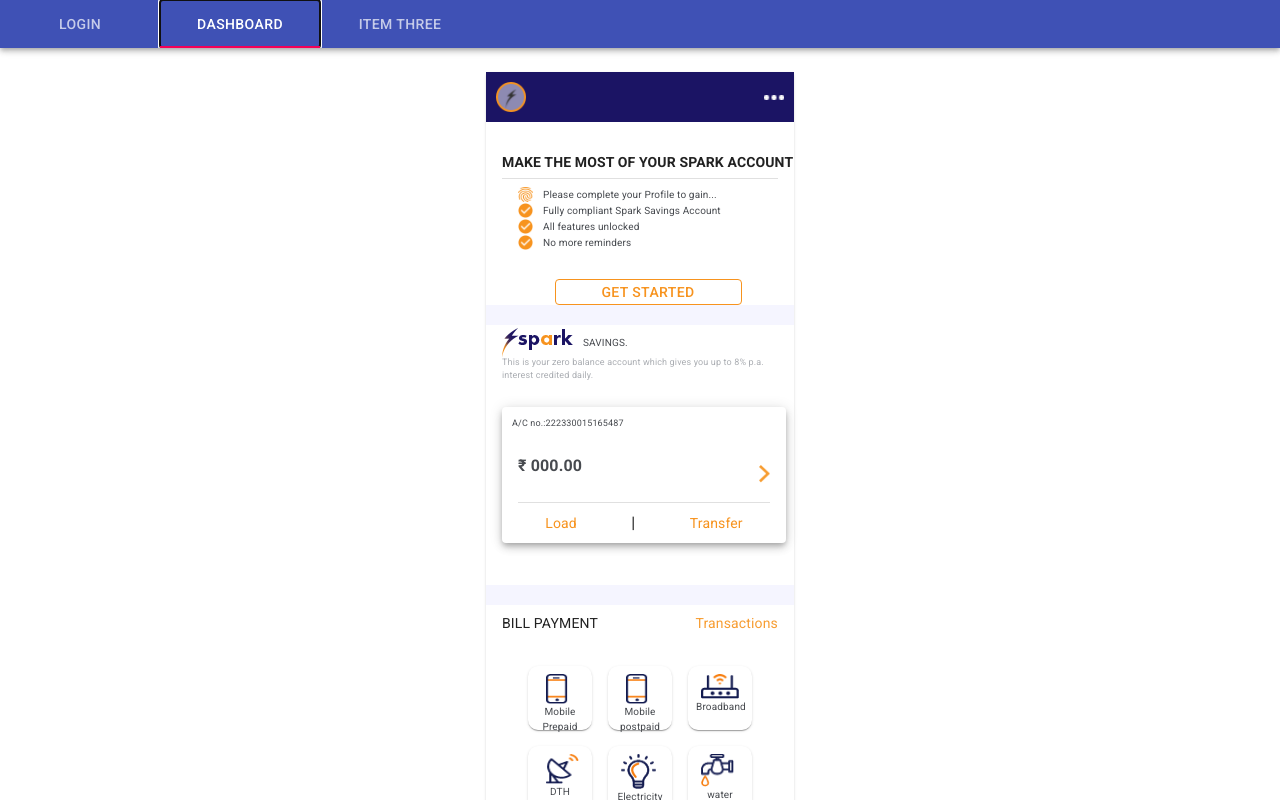
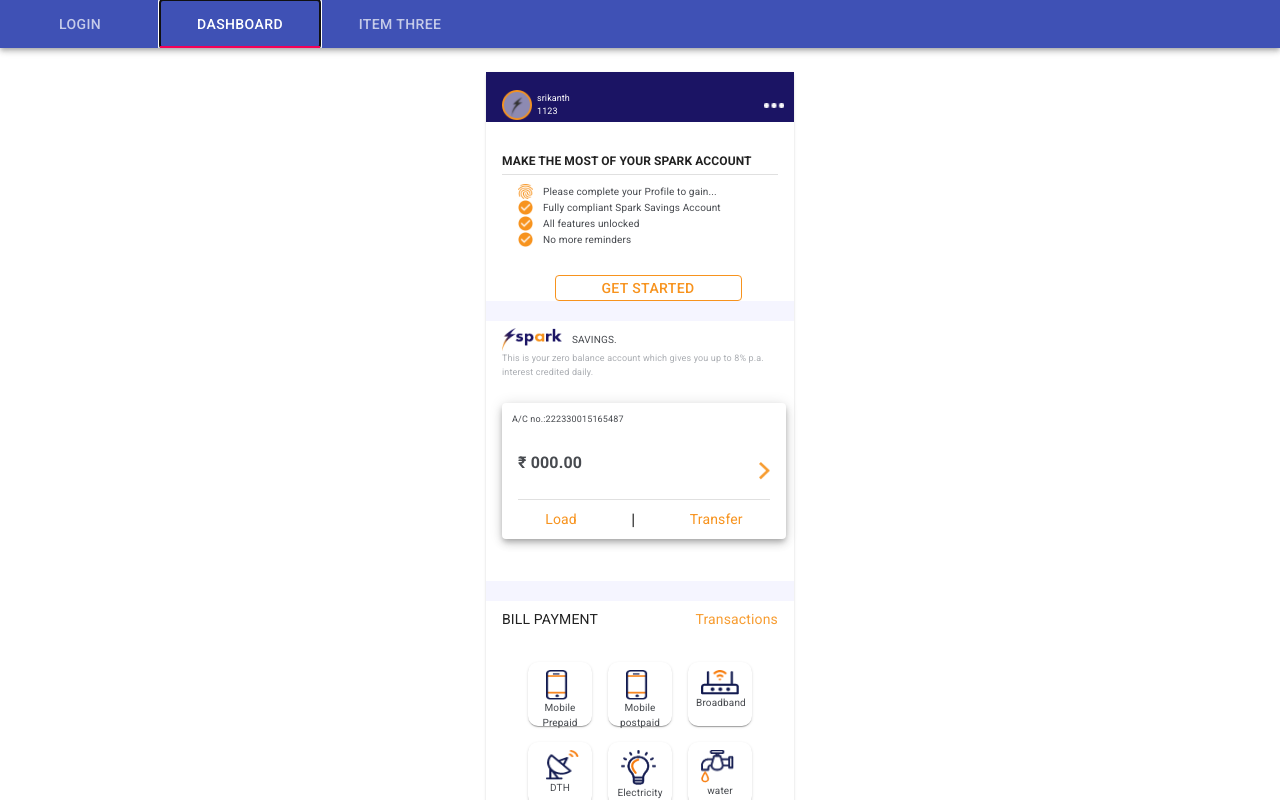
Before and after one commit to Srikanth910/sparkWeb, a React (Create React App) app: page / in a window 1280 px wide. Both pictures are taken after a click on the tab "DASHBOARD". Shown: the top 800 px of the page. Built offline with nearby package versions, Linux system fonts and the light colour scheme.

Commit message:
footer added

```diff
--- /dev/null
+++ b/src/components/Footer.js
@@ -0,0 +1,51 @@
+import React from 'react';
+import { makeStyles } from '@material-ui/core/styles';
+import BottomNavigation from '@material-ui/core/BottomNavigation';
+import BottomNavigationAction from '@material-ui/core/BottomNavigationAction';
+import FolderIcon from '@material-ui/icons/Folder';
+import RestoreIcon from '@material-ui/icons/Restore';
+import FavoriteIcon from '@material-ui/icons/Favorite';
+import LocationOnIcon from '@material-ui/icons/LocationOn';
+import { green } from '@material-ui/core/colors';
+import SvgIcon from '@material-ui/core/SvgIcon';
+import NotificationsIcon from '@material-ui/icons/Notifications';
+
+import SettingsIcon from '@material-ui/icons/Settings';
+const useStyles =makeStyles((theme) => ({
+  root: {
+    width: 300,
+  },
+  root: {
+    '& > svg': {
+      margin: theme.spacing(2),
+    },
+  },
+}));
+
+
+
+function HomeIcon(props) {
+  return (
+    <SvgIcon {...props}>
+      <path d="M10 20v-6h4v6h5v-8h3L12 3 2 12h3v8z" />
+    </SvgIcon>
+  );
+}
+export default function Footer() {
+  const classes = useStyles();
+  const [value, setValue] = React.useState('recents');
+
+  const handleChange = (event, newValue) => {
+    setValue(newValue);
+  };
+
+
+  return (
+    <BottomNavigation value={value} onChange={handleChange} className={classes.root}>
+      <BottomNavigationAction label="Recents" value="Home" icon={<HomeIcon />} />
+      <BottomNavigationAction label="Favorites" value="Notification" icon={<NotificationsIcon />} />
+      <BottomNavigationAction label="Nearby" value="Settings" icon={<SettingsIcon />} />
+
+    </BottomNavigation>
+  );
+}
--- a/src/components/Home.jsx
+++ b/src/components/Home.jsx
@@ -4,6 +4,7 @@
 import { Grid, Card,  Typography, colors, Divider, ListItem, List, Button, Paper } from "@material-ui/core";
 import { makeStyles } from '@material-ui/core/styles';
 import Box from '@material-ui/core/Box';
+import Footer from "./Footer";
 
 const useStyles = makeStyles((theme) => ({
     root: {
@@ -31,7 +32,13 @@
           <div  >
               <div  style={{height:50, backgroundColor:'#1b1464',}}>
              <div   className="d-flex  justify-content-between header" >
-             <img src={process.env.PUBLIC_URL + "/logo.png"} className=" img-fluid"  style={{height:30, width:30, alignSelf: 'center', marginLeft:10 , marginTop:10}}  />
+                 <ListItem>
+             <img src={process.env.PUBLIC_URL + "/logo.png"} className=" img-fluid"  style={{height:30, width:30, alignSelf: 'center', marginTop:10}}  />
+             <div style={{marginLeft:'5px' ,marginTop:'10px'}}>
+                 <Typography style={{fontSize:"9px", color:'#ffffff'}}> srikanth</Typography>
+                 <Typography style={{fontSize:"9px",color:'#ffffff'}}> 1123</Typography>
+             </div>
+             </ListItem>
 
                 <img src={process.env.PUBLIC_URL + "/dots.png"} className=" img-fluid d-flex align-items-end"  style={{height:5, width:20,alignSelf: 'center',  marginRight:10,marginTop:10}}  />
 
@@ -45,7 +52,7 @@
 
               </div>
               <div style={{height:'auto',backgroundColor:'#ffffff' ,marginHorizontal: 32,}}>
-              <Typography gutterBottom  style={{ fontSize:14, fontWeight:'bold' , marginLeft: 16,}}>
+              <Typography gutterBottom  style={{ fontSize:12, fontWeight:'bold' , marginLeft: 16,}}>
               MAKE THE MOST OF YOUR SPARK ACCOUNT
             </Typography>
             <Divider variant="middle" />
@@ -96,7 +103,7 @@
               </div>
               <div style={{height:250 , backgroundColor:'#ffffff'}}>
               <ListItem style={{height:5, marginTop: 10,}}>
-    <img src={process.env.PUBLIC_URL + "/logo_sp.png"} className=" img-fluid"  style={{height:29, width:71, }}  />
+    <img src={process.env.PUBLIC_URL + "/logo_sp.png"} className=" img-fluid"  style={{height:23, width:60, }}  />
     <p style={{fontSize:10, color:' #474a4f' , margin: '0px', marginLeft: 10,  }}>SAVINGS.</p>
 
     </ListItem>
@@ -242,7 +249,7 @@
 
               <div style={{height:220 , backgroundColor:'#ffffff'}}>
               <ListItem style={{height:5, marginTop: 10,}}>
-    <img src={process.env.PUBLIC_URL + "/logo_sp.png"} className=" img-fluid"  style={{height:29, width:71, }}  />
+    <img src={process.env.PUBLIC_URL + "/logo_sp.png"} className=" img-fluid"  style={{height:23, width:60, }}  />
     <p style={{fontSize:10, color:' #474a4f' , margin: '0px', marginLeft: 10,  }}>FIXED DEPOSITS.</p>
 
     </ListItem>
@@ -262,7 +269,7 @@
 </div>
               <div style={{height:220 , backgroundColor:'#ffffff'}}>
               <ListItem style={{height:5, marginTop: 10,}}>
-    <img src={process.env.PUBLIC_URL + "/logo_sp.png"} className=" img-fluid"  style={{height:29, width:71, }}  />
+    <img src={process.env.PUBLIC_URL + "/logo_sp.png"} className=" img-fluid"  style={{height:23, width:60, }}  />
     <p style={{fontSize:10, color:' #474a4f' , margin: '0px', marginLeft: 10,  }}>RECURRING DEPOSITS.</p>
 
     </ListItem>
@@ -290,10 +297,11 @@
 
 </div>
 
+
           </div>
 
 
-
+          <Footer/>
           </Paper>
         </Grid>
       </Grid>
```
